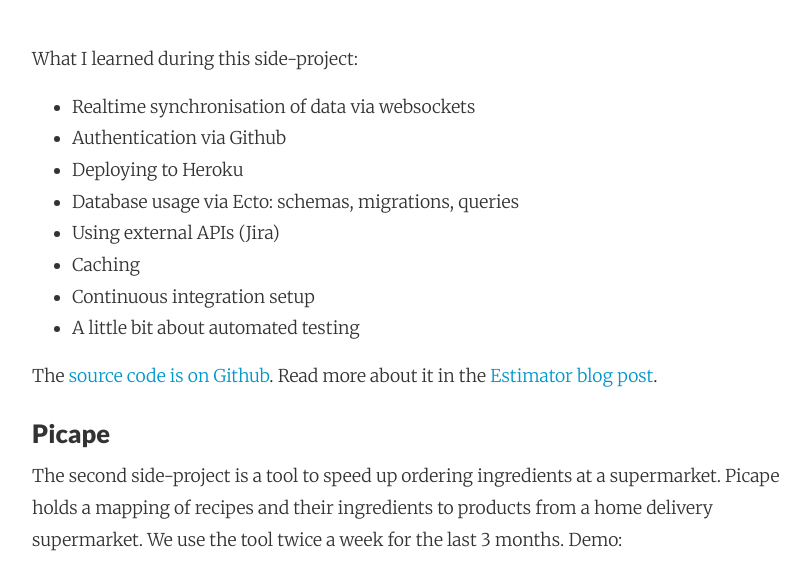
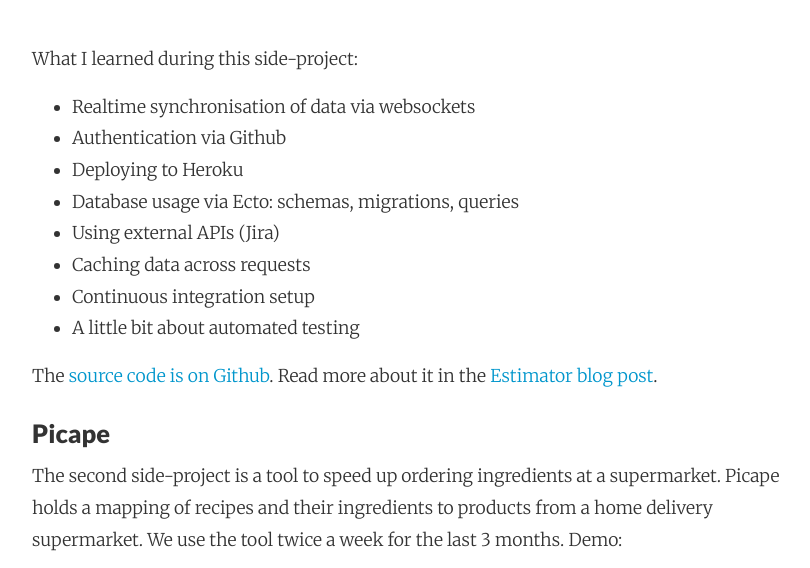
Before and after one commit to adri/adri.github.io, a Jekyll site: the page built from _posts/2017-12-13-learning-elixir-1-year-later.md, in a window 1280 px wide and 900 px high, scrolled down 2442 px, cut to the strip 6-574 px from the top of the window. Shown: the whole strip, without its empty margins (224-1034 px from the left). Built offline with Jekyll 4.4.1, drawn with Linux system fonts in a browser that asks for light colours; nearby versions of some CDN libraries; comment, search, counter and statistics services are not loaded.

Commit message:
Autocommit from wiki

```diff
--- a/_posts/2017-12-13-learning-elixir-1-year-later.md
+++ b/_posts/2017-12-13-learning-elixir-1-year-later.md
@@ -53,7 +53,7 @@ What I learned during this side-project:
  * Deploying to Heroku
  * Database usage via Ecto: schemas, migrations, queries
  * Using external APIs (Jira)
- * Caching
+ * Caching data across requests
  * Continuous integration setup
  * A little bit about automated testing
 
```
